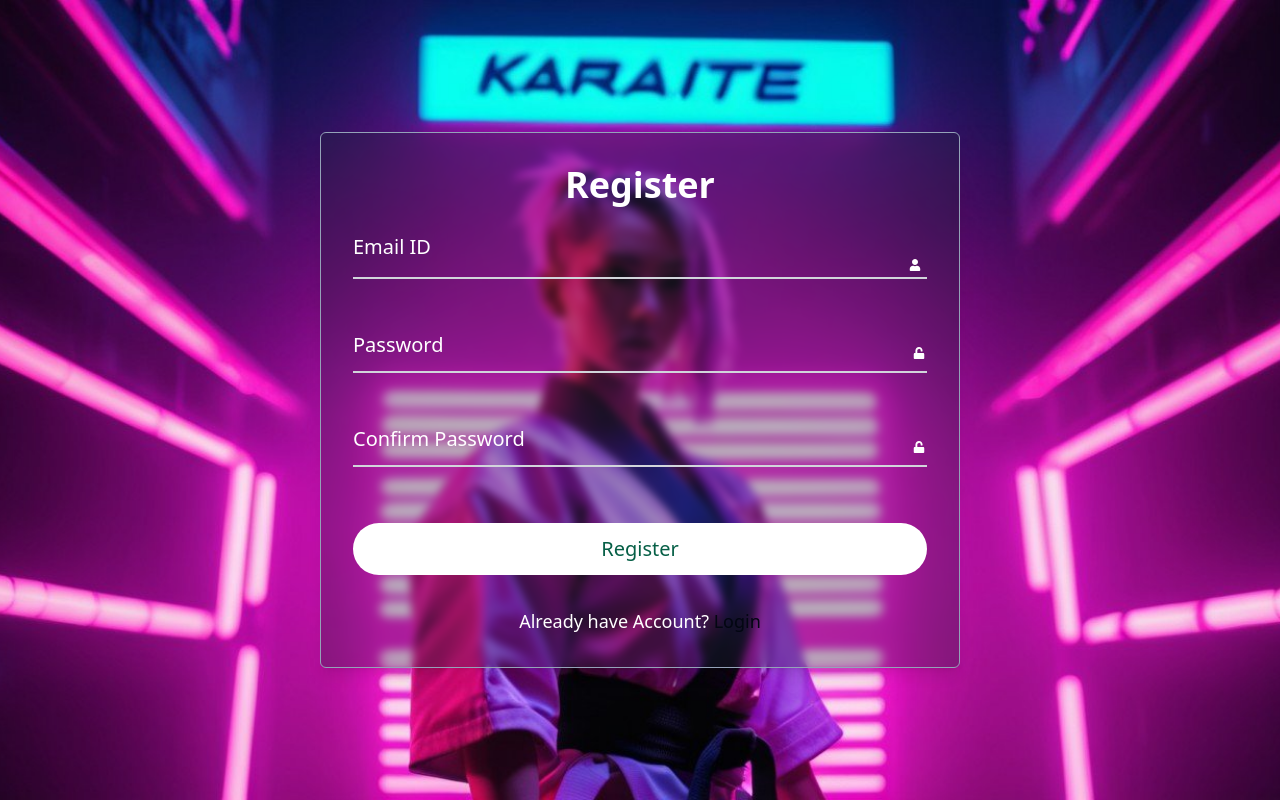
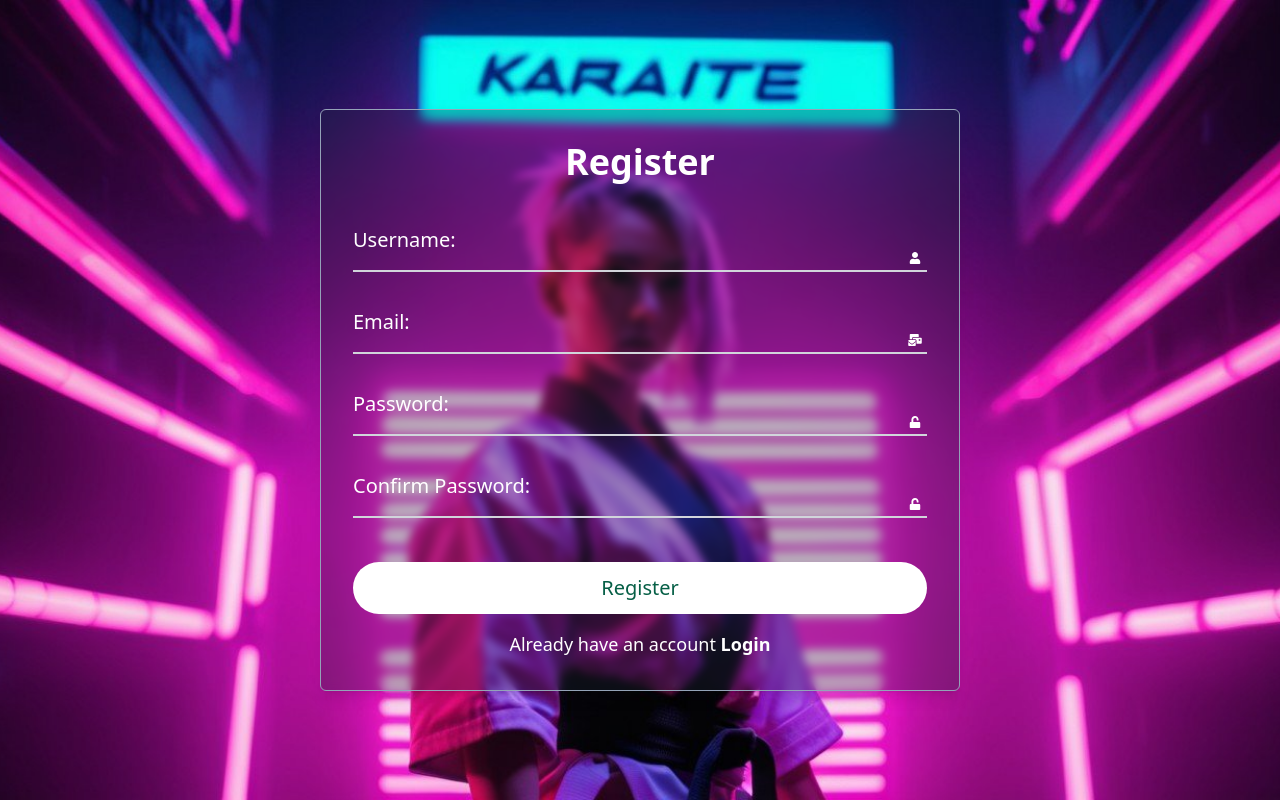
Before and after one commit to boobalan3484/bk-adminmodule, a React (Vite) app: page /register in a window 1280 px wide. Built offline with nearby package versions, Linux system fonts and the light colour scheme.

Commit message:
Authentication done with firebase

```diff
--- a/package.json
+++ b/package.json
@@ -10,6 +10,7 @@
     "preview": "vite preview"
   },
   "dependencies": {
+    "firebase": "^10.9.0",
     "react": "^18.2.0",
     "react-dom": "^18.2.0",
     "react-icons": "^5.0.1",
--- a/src/Components/Login.jsx
+++ b/src/Components/Login.jsx
@@ -1,41 +1,84 @@
-import { Link } from "react-router-dom"
-import {  FaUnlock, FaUser } from "react-icons/fa";
+import { Link } from "react-router-dom";
+import { useState } from "react";
+import { FaMailBulk, FaUnlock,  } from "react-icons/fa";
+import { auth } from "../api/config";
+import { signInWithEmailAndPassword } from "firebase/auth";
 
-function Login() {
+const LoginForm = () => {
+  const [email, setEmail] = useState("");
+  const [password, setPassword] = useState("");
+
+  const handleLogin = async (e) => {
+    e.preventDefault();
+    try {
+      await signInWithEmailAndPassword(auth, email, password);
+      console.log("User logged in");
+      alert("succesfully Login");
+    } catch (error) {
+      console.error("Login failed:", error.message);
+      alert(error.message);
+    }
+  };
+
   return (
-        <div>
-            <div className=' text-white h-[100vh] flex justify-center items-center bg-cover  md:bg-cover sm:bg-cover md:bg-hero-pattern bg-center bg-footer-texture'>
+    <div className=" text-white h-[100vh] flex justify-center items-center bg-cover  md:bg-cover sm:bg-cover md:bg-hero-pattern bg-center bg-footer-texture">
       <div className=" bg-slate-800 border w-[85vw] h-max portrait:h-max border-slate-400 rounded-md p-8 shadow-lg backdrop-filter backdrop-blur-sm bg-opacity-30 md:w-[70vw] md:h-fit md:portrait:h-max sm:portrait:h-max sm:h-max lg:h-max lg:w-[60vw] xl:w-[50vw] xl:h-max 2xl:w-[45vw] 2xl:portrait:h-max   2xl:h-max  ">
-            <h1 className=" text-2xl text-white font-bold text-center mb-6 xl:text-4xl lg:text-4xl ">Login</h1>
-            <form action="" method="post">
-                <div className=" relative my-5 xl:mt-10 xl:text-2xl">
-                <input type="email" className="xl:text-2xl block w-full py-2.3 text-sm text-white bg-transparent border-0 border-b-2 border-gray-300 appearance-none dark:focus:border-blue-500 focus:outline-none focus:ring-0 focus:text-white focus:border-blue-600 peer md:text-lg lg:text-xl " placeholder=""/>
-                <label htmlFor="" className="text-sm absolute text-white mb-5 duration-300 transform translate-y-3 scale-75 top-3 -z-10 origin-[0] peer-focus:left-0 peer-focus:text-blue-600 peer-focus:dark:text-blue-500  peer-placeholder-shown:scale-100 peer-placeholder-shown:-translate-y-6 peer-focus:scale-75 peer-focus:-translate-y-8 md:text-xl md:peer-focus:-translate-y-8 md:translate-y-3 lg:peer-focus:-translate-y-8
-                xl:peer-focus:-translate-y-8 xl:translate-y-8 lg:translate-y-6">Email ID</label>
-                 <FaUser className=" h-3 absolute bottom-2 right-0"/>
+        <h1 className=" text-2xl text-white font-bold text-center mb-6 xl:text-4xl lg:text-4xl ">
+          Login
+        </h1>
+        <form onSubmit={handleLogin}>
+          <div className=" relative my-5 xl:mt-14 xl:text-2xl">
+            <input
+              className="xl:text-2xl block w-full py-2.3 text-sm text-white bg-transparent border-0 border-b-2 border-gray-300 appearance-none dark:focus:border-blue-500 focus:outline-none focus:ring-0 focus:text-white focus:border-blue-600 peer md:text-lg lg:text-xl "
+              placeholder=""
+              type="email"
+              value={email}
+              onChange={(e) => setEmail(e.target.value)}
+            />
+            <label
+              className="text-sm absolute text-white mb-5 duration-300 transform translate-y-3 scale-75 top-3 -z-10 origin-[0] peer-focus:left-0 peer-focus:text-blue-600 peer-focus:dark:text-blue-500  peer-placeholder-shown:scale-100 peer-placeholder-shown:-translate-y-6 peer-focus:scale-75 peer-focus:-translate-y-8 md:text-xl md:peer-focus:-translate-y-8 md:translate-y-3 lg:peer-focus:-translate-y-8
+             xl:peer-focus:-translate-y-8 xl:translate-y-8 lg:translate-y-6"
+            >
+              Email:
+            </label>
+            <FaMailBulk className=" h-3 absolute bottom-2 right-0" />
           </div>
-            <div className="relative my-8 md:mt-10 xl:mt-16 lg:mt-10">
-                <input type="password" className="block w-full mt-4 py-2.3 text-sm text-white bg-transparent border-0 border-b-2 border-gray-300 appearance-none dark:focus:border-blue-500 focus:outline-none focus:ring-0 focus:text-white focus:border-blue-600 peer xl:text-xl md:text-lg" placeholder=""/>
-                <label htmlFor="" className="text-sm absolute  text-white mb-5 duration-300 transform translate-y-3 scale-75 top-3 -z-10 origin-[0] peer-focus:left-0 peer-focus:text-blue-600 peer-focus:dark:text-blue-500  peer-placeholder-shown:scale-100 peer-placeholder-shown:-translate-y-6 peer-focus:scale-75 peer-focus:-translate-y-6 md:text-xl md:peer-focus:-translate-y-8 md:translate-y-3 lg:peer-focus:-translate-y-6
-                xl:peer-focus:-translate-y-8 xl:translate-y-6">Password</label>
-                <FaUnlock className="h-3 absolute top-1 right-0"/>
+          <div className=" relative mt-10 xl:mt-14 xl:text-2xl">
+            <input
+              className="xl:text-2xl block w-full py-2.3 text-sm text-white bg-transparent border-0 border-b-2 border-gray-300 appearance-none dark:focus:border-blue-500 focus:outline-none focus:ring-0 focus:text-white focus:border-blue-600 peer md:text-lg lg:text-xl "
+              placeholder=""
+              type="password"
+              value={password}
+              onChange={(e) => setPassword(e.target.value)}
+            />
+            <label
+              className="text-sm absolute text-white mb-5 duration-300 transform translate-y-3 scale-75 top-3 -z-10 origin-[0] peer-focus:left-0 peer-focus:text-blue-600 peer-focus:dark:text-blue-500  peer-placeholder-shown:scale-100 peer-placeholder-shown:-translate-y-6 peer-focus:scale-75 peer-focus:-translate-y-8 md:text-xl md:peer-focus:-translate-y-8 md:translate-y-3 lg:peer-focus:-translate-y-8
+             xl:peer-focus:-translate-y-8 xl:translate-y-8 lg:translate-y-6"
+            >
+              Password:
+            </label>
+            <FaUnlock className=" h-3 absolute bottom-2 right-0" />
           </div>
-            <div className=" flex justify-center items-center text-sm mt-7 xl:mt-4 md:text-xl xl:text-2xl">
-
-                <Link to="" className=" lg:text-lg xl:mt-4 xl:text-xl cursor-pointer text-sm md:text-xl text-gray-950">Forget Password?</Link>
-            </div>
-            <div className=" flex justify-center">
-              <button type="submit" className=" cursor-pointer  text-[18px] w-full mt-6  rounded-full bg-white text-emerald-800 hover:bg-emerald-600 hover:text-white py-0 transition-colors duration-300 xl:py-3 xl:text-xl md:py-2 lg:py-1">Login</button>
+          <div className=" flex justify-center md:mt-10">
+            <button
+              type="submit"
+              className=" cursor-pointer  text-[18px] w-full mt-6  rounded-full bg-white text-emerald-800 hover:bg-emerald-600 hover:text-white py-0 transition-colors duration-300 xl:py-3 xl:text-xl md:py-2 lg:py-1"
+            >
+              Login
+            </button>
           </div>
           <div className="flex justify-center text-sm xl:text-2xl ">
-                <span className=" mt-4 lg:text-lg md:text-xl">New Here? <Link to="/Register" className=" text-gray-950">Create an account</Link> </span>
+            <span className=" mt-4 lg:text-lg md:text-xl">
+              New Here ?{" "}
+              <Link to="/register" className=" font-semibold">
+                Create an Account
+              </Link>
+            </span>
           </div>
         </form>
       </div>
     </div>
-        </div>
+  );
+};
 
-    )
-}
-
-export default Login
+export default LoginForm;
--- a/src/Components/Register.jsx
+++ b/src/Components/Register.jsx
@@ -1,46 +1,147 @@
-import { Link } from "react-router-dom"
-import {  FaUnlock, FaUser } from "react-icons/fa";
+import { FaMailBulk, FaUnlock, FaUser } from "react-icons/fa";
+import { useState } from "react";
+// import { initializeApp } from "firebase/app";
+// import { getAuth, createUserWithEmailAndPassword } from "firebase/auth";
+import { Link } from "react-router-dom";
+import { auth } from "../api/config";
+import { createUserWithEmailAndPassword } from "firebase/auth";
 
+const RegistrationForm = () => {
+  const [formData, setFormData] = useState({
+    username: "",
+    email: "",
+    password: "",
+    confirmPassword: "",
+  });
 
-function Register() {
+  const handleChange = (e) => {
+    const { name, value } = e.target;
+    setFormData((prevState) => ({
+      ...prevState,
+      [name]: value,
+    }));
+  };
+
+  const handleSubmit = async (e) => {
+    e.preventDefault();
+    if (formData.password !== formData.confirmPassword) {
+      alert("Passwords do not match.");
+      return;
+    }
+    try {
+      const userCredential = await createUserWithEmailAndPassword(
+        auth,
+        formData.email,
+        formData.password
+      );
+      console.log(
+        "Account created for:",
+        formData.username,
+        "Email:",
+        userCredential.user.email
+      );
+
+    } catch (error) {
+      console.error("Error in user registration:", error.message);
+    }
+  };
+
   return (
-        <div>
-            <div className=' text-white h-[100vh] flex justify-center items-center bg-cover  md:bg-cover sm:bg-cover md:bg-hero-pattern bg-center bg-footer-texture'>
-               <div>
-            <div className="  bg-slate-800 border w-[85vw] h-[80vh] portrait:h-max border-slate-400 rounded-md p-8 shadow-lg backdrop-filter backdrop-blur-sm bg-opacity-30 md:w-[70vw] md:h-fit md:portrait:h-max sm:portrait:h-max sm:h-max lg:h-max lg:w-[60vw] xl:w-[50vw] xl:h-max 2xl:w-[45vw] 2xl:portrait:h-max   2xl:h-max  ">
-            <h1 className=" text-2xl text-white font-bold text-center mb-6 xl:text-4xl lg:text-4xl ">Register</h1>
-            <form action="" method="post">
-                <div className=" relative my-5 xl:mt-10 xl:text-2xl">
-                <input type="email" className="xl:text-2xl block w-full py-2.3 text-sm text-white bg-transparent border-0 border-b-2 border-gray-300 appearance-none dark:focus:border-blue-500 focus:outline-none focus:ring-0 focus:text-white focus:border-blue-600 peer md:text-lg lg:text-xl " placeholder=""/>
-                <label htmlFor="" className="text-sm absolute text-white mb-5 duration-300 transform translate-y-2 scale-75 top-3 -z-10 origin-[0] peer-focus:left-0 peer-focus:text-blue-600 peer-focus:dark:text-blue-500  peer-placeholder-shown:scale-100 peer-placeholder-shown:-translate-y-6 peer-focus:scale-75 peer-focus:-translate-y-8 md:text-xl md:peer-focus:-translate-y-8 md:translate-y-3 lg:peer-focus:-translate-y-8
-                xl:peer-focus:-translate-y-8 xl:translate-y-8 lg:translate-y-6">Email ID</label>
-                 <FaUser className=" h-3 absolute bottom-2 right-0"/>
+    <div className=" text-white h-[100vh] flex justify-center items-center bg-cover  md:bg-cover sm:bg-cover md:bg-hero-pattern bg-center bg-footer-texture">
+      <div className=" bg-slate-800 border w-[85vw] h-max portrait:h-max border-slate-400 rounded-md p-8 shadow-lg backdrop-filter backdrop-blur-sm bg-opacity-30 md:w-[70vw] md:h-fit md:portrait:h-max sm:portrait:h-max sm:h-max lg:h-max lg:w-[60vw] xl:w-[50vw] xl:h-max 2xl:w-[45vw] 2xl:portrait:h-max   2xl:h-max  ">
+        <h1 className=" text-2xl text-white font-bold text-center mb-6 xl:text-4xl lg:text-4xl ">
+          Register
+        </h1>
+        <form onSubmit={handleSubmit}>
+          <div className=" relative my-5 xl:mt-14 xl:text-2xl">
+            <input
+              className="xl:text-2xl block w-full py-2.3 text-sm text-white bg-transparent border-0 border-b-2 border-gray-300 appearance-none dark:focus:border-blue-500 focus:outline-none focus:ring-0 focus:text-white focus:border-blue-600 peer md:text-lg lg:text-xl "
+              placeholder=""
+              type="text"
+              name="username"
+              value={formData.username}
+              onChange={handleChange}
+            />
+            <label
+              htmlFor=""
+              className="text-sm absolute text-white mb-5 duration-300 transform translate-y-3 scale-75 top-3 -z-10 origin-[0] peer-focus:left-0 peer-focus:text-blue-600 peer-focus:dark:text-blue-500  peer-placeholder-shown:scale-100 peer-placeholder-shown:-translate-y-6 peer-focus:scale-75 peer-focus:-translate-y-8 md:text-xl md:peer-focus:-translate-y-8 md:translate-y-3 lg:peer-focus:-translate-y-8
+             xl:peer-focus:-translate-y-8 xl:translate-y-8 lg:translate-y-6"
+            >
+              Username:
+            </label>
+            <FaUser className=" h-3 absolute bottom-2 right-0" />
           </div>
-            <div className="relative my-8 md:mt-10 xl:mt-16 lg:mt-10">
-                <input type="password" className="block w-full mt-4 py-2.3 text-sm text-white bg-transparent border-0 border-b-2 border-gray-300 appearance-none dark:focus:border-blue-500 focus:outline-none focus:ring-0 focus:text-white focus:border-blue-600 peer xl:text-xl md:text-lg" placeholder=""/>
-                <label htmlFor="" className="text-sm absolute  text-white mb-5 duration-300 transform translate-y-3 scale-75 top-3 -z-10 origin-[0] peer-focus:left-0 peer-focus:text-blue-600 peer-focus:dark:text-blue-500  peer-placeholder-shown:scale-100 peer-placeholder-shown:-translate-y-6 peer-focus:scale-75 peer-focus:-translate-y-6 md:text-xl md:peer-focus:-translate-y-8 md:translate-y-3 lg:peer-focus:-translate-y-6
-                xl:peer-focus:-translate-y-8 xl:translate-y-6">Password</label>
-                <FaUnlock className="h-3 absolute top-1 right-0"/>
+          <div className=" relative my-5 xl:mt-12 xl:text-2xl">
+            <input
+              className="xl:text-2xl block w-full py-2.3 text-sm text-white bg-transparent border-0 border-b-2 border-gray-300 appearance-none dark:focus:border-blue-500 focus:outline-none focus:ring-0 focus:text-white focus:border-blue-600 peer md:text-lg lg:text-xl "
+              placeholder=""
+              type="email"
+              name="email"
+              value={formData.email}
+              onChange={handleChange}
+            />
+            <label
+              className="text-sm absolute text-white mb-5 duration-300 transform translate-y-3 scale-75 top-3 -z-10 origin-[0] peer-focus:left-0 peer-focus:text-blue-600 peer-focus:dark:text-blue-500  peer-placeholder-shown:scale-100 peer-placeholder-shown:-translate-y-6 peer-focus:scale-75 peer-focus:-translate-y-8 md:text-xl md:peer-focus:-translate-y-8 md:translate-y-3 lg:peer-focus:-translate-y-8
+          xl:peer-focus:-translate-y-8 xl:translate-y-8 lg:translate-y-6"
+            >
+              Email:
+            </label>
+            <FaMailBulk className=" h-3 absolute bottom-2 right-0" />
           </div>
-            <div className="relative my-8 md:mt-10 xl:mt-16 lg:mt-10">
-                <input type="password" className="block w-full mt-4 py-2.3 text-sm text-white bg-transparent border-0 border-b-2 border-gray-300 appearance-none dark:focus:border-blue-500 focus:outline-none focus:ring-0 focus:text-white focus:border-blue-600 peer xl:text-xl md:text-lg" placeholder=""/>
-                <label htmlFor="" className="text-sm absolute  text-white mb-5 duration-300 transform translate-y-3 scale-75 top-3 -z-10 origin-[0] peer-focus:left-0 peer-focus:text-blue-600 peer-focus:dark:text-blue-500  peer-placeholder-shown:scale-100 peer-placeholder-shown:-translate-y-6 peer-focus:scale-75 peer-focus:-translate-y-6 md:text-xl md:peer-focus:-translate-y-8 md:translate-y-3 lg:peer-focus:-translate-y-6
-                xl:peer-focus:-translate-y-8 xl:translate-y-6">Confirm Password</label>
-                <FaUnlock className="h-3 absolute top-1 right-0"/>
+          <div className=" relative my-5 xl:mt-12 xl:text-2xl">
+            <input
+              className="xl:text-2xl block w-full py-2.3 text-sm text-white bg-transparent border-0 border-b-2 border-gray-300 appearance-none dark:focus:border-blue-500 focus:outline-none focus:ring-0 focus:text-white focus:border-blue-600 peer md:text-lg lg:text-xl "
+              placeholder=""
+              type="password"
+              name="password"
+              value={formData.password}
+              onChange={handleChange}
+            />
+            <label
+              className="text-sm absolute text-white mb-5 duration-300 transform translate-y-3 scale-75 top-3 -z-10 origin-[0] peer-focus:left-0 peer-focus:text-blue-600 peer-focus:dark:text-blue-500  peer-placeholder-shown:scale-100 peer-placeholder-shown:-translate-y-6 peer-focus:scale-75 peer-focus:-translate-y-8 md:text-xl md:peer-focus:-translate-y-8 md:translate-y-3 lg:peer-focus:-translate-y-8
+          xl:peer-focus:-translate-y-8 xl:translate-y-8 lg:translate-y-6"
+            >
+              Password:
+            </label>
+            <FaUnlock className=" h-3 absolute bottom-2 right-0" />
           </div>
-
+          <div className=" relative my-5 xl:mt-12 xl:text-2xl">
+            <input
+              className="xl:text-2xl block w-full py-2.3 text-sm text-white bg-transparent border-0 border-b-2 border-gray-300 appearance-none dark:focus:border-blue-500 focus:outline-none focus:ring-0 focus:text-white focus:border-blue-600 peer md:text-lg lg:text-xl "
+              placeholder=""
+              type="password"
+              name="confirmPassword"
+              value={formData.confirmPassword}
+              onChange={handleChange}
+            />
+            <label
+              className="text-sm absolute text-white mb-5 duration-300 transform translate-y-3 scale-75 top-3 -z-10 origin-[0] peer-focus:left-0 peer-focus:text-blue-600 peer-focus:dark:text-blue-500  peer-placeholder-shown:scale-100 peer-placeholder-shown:-translate-y-6 peer-focus:scale-75 peer-focus:-translate-y-8 md:text-xl md:peer-focus:-translate-y-8 md:translate-y-3 lg:peer-focus:-translate-y-8
+          xl:peer-focus:-translate-y-8 xl:translate-y-8 lg:translate-y-6"
+            >
+              Confirm Password:
+            </label>
+            <FaUnlock className=" h-3 absolute bottom-2 right-0" />
+          </div>
           <div className=" flex justify-center">
-              <button type="submit" className=" cursor-pointer mb-4 text-[18px] w-full mt-6  rounded-full bg-white text-emerald-800 hover:bg-emerald-600 hover:text-white py-0 transition-colors duration-300 xl:py-3 xl:text-xl lg:py-1 md:py-1">Register</button>
+            <button
+              type="submit"
+              className=" cursor-pointer  text-[18px] w-full mt-6  rounded-full bg-white text-emerald-800 hover:bg-emerald-600 hover:text-white py-0 transition-colors duration-300 xl:py-3 xl:text-xl md:py-2 lg:py-1"
+            >
+              Register
+            </button>
           </div>
           <div className="flex justify-center text-sm xl:text-2xl ">
-                <span className=" mt-4 md:text-xl lg:text-lg">Already have Account? <Link to="/" className=" text-gray-950">Login</Link> </span>
+            <span className=" mt-4 lg:text-lg md:text-xl">
+              Already have an account{" "}
+              <Link to="/" className=" font-semibold">
+                Login
+              </Link>
+            </span>
           </div>
         </form>
       </div>
     </div>
-            </div>
-        </div>
-    )
-}
+  );
+};
 
-export default Register
+export default RegistrationForm;
--- a/src/Components/Router.jsx
+++ b/src/Components/Router.jsx
@@ -1,25 +1,23 @@
-import Login from './Login'
-import Register from './Register'
+import Login from "./Login";
+import RegistrationForm from "./Register";
 
-import { Route, Routes } from 'react-router-dom'
-import Tournament from './Tournament'
-import Table from './TimeTable'
-import Staff from './Staff'
+import { Route, Routes } from "react-router-dom";
+import Tournament from "./Tournament";
+import Table from "./TimeTable";
+import Staff from "./Staff";
 
 function Auth() {
-    return (
-        <div>
-
-       <Routes>
+  return (
+    <div>
+      <Routes>
         <Route path="/" element={<Login />} />
-        <Route path="Register" element={<Register />} />
+        <Route path="/register" element={<RegistrationForm />} />
         <Route path="/tournament" element={<Tournament />} />
         <Route path="/timetable" element={<Table />} />
         <Route path="/staff-details" element={<Staff />} />
-
-       </Routes>
-        </div>
-    )
+      </Routes>
+    </div>
+  );
 }
 
-export default Auth
+export default Auth;
--- /dev/null
+++ b/src/api/config.js
@@ -0,0 +1,18 @@
+
+import { initializeApp } from "firebase/app";
+import { getAuth } from "firebase/auth";
+// import { createUserWithEmailAndPassword } from "firebase/auth";
+
+const firebaseConfig = {
+  apiKey: "AIzaSyB6szKD8D8XXM51IcvGY3sO8YlWXOwD4TQ",
+  authDomain: "login-41cc3.firebaseapp.com",
+  projectId: "login-41cc3",
+  storageBucket: "login-41cc3.appspot.com",
+  messagingSenderId: "743738346731",
+  appId: "1:743738346731:web:1590ecc24e8acd000982ae",
+  measurementId: "G-RP6NVDZJ29"
+};
+
+// Initialize Firebase
+const app = initializeApp(firebaseConfig);
+export const auth = getAuth(app)
```
Also changed, not shown: 1 other file (tests, documents, lock files or other folders). Lines whose indentation alone changed are shown as unchanged.
